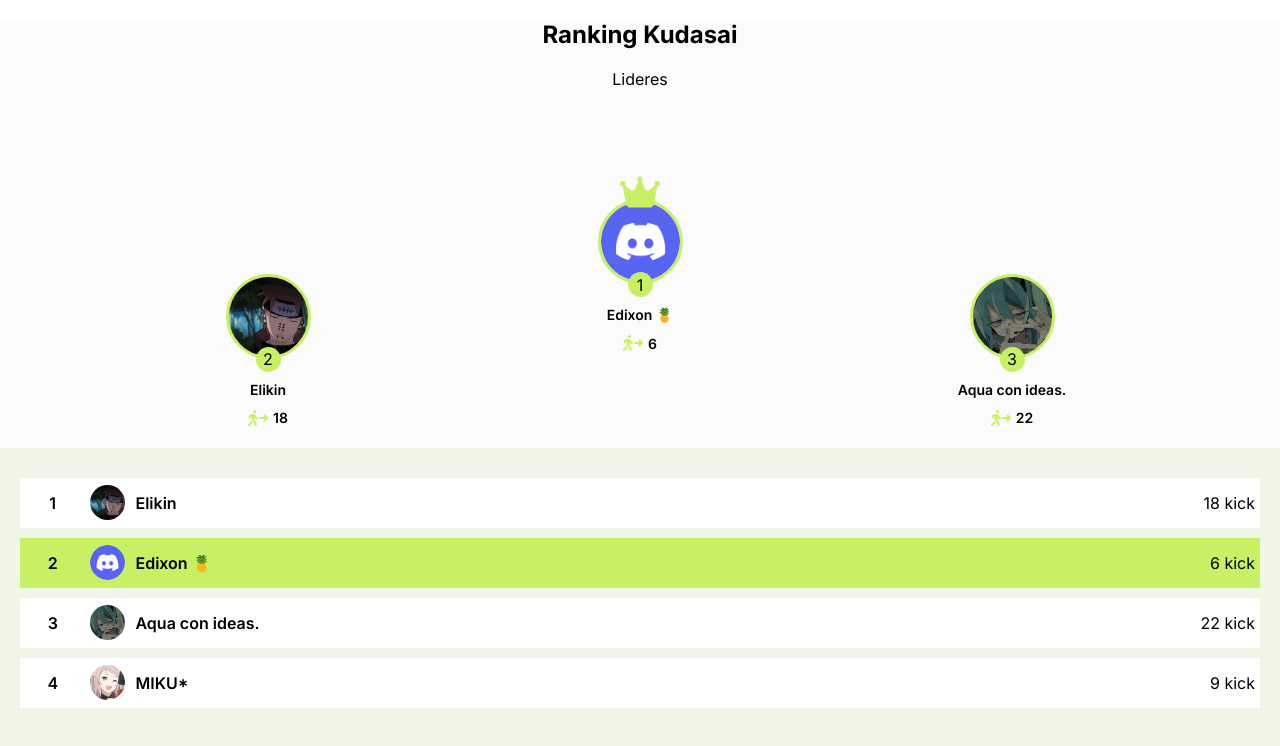
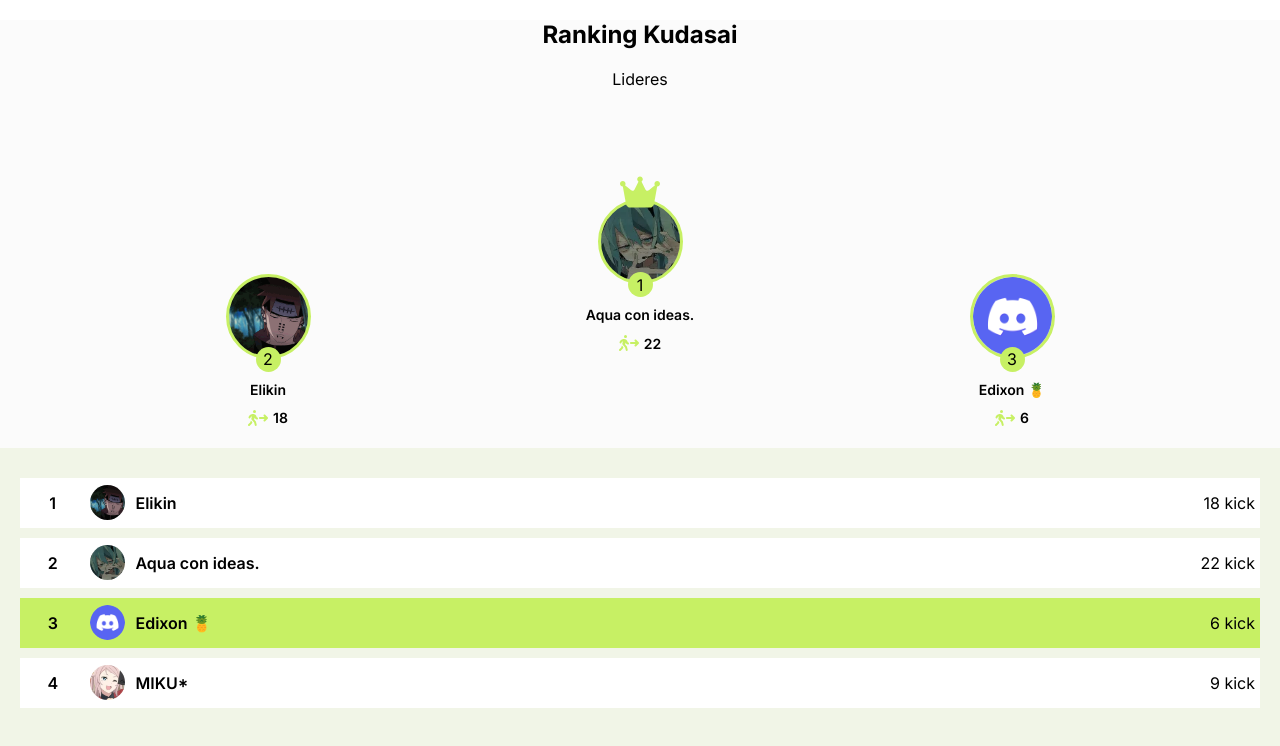
Before and after one commit to EdixonAlberto/ranking-kudasai, a Next.js app: page / in a window 1280 px wide. Shown: the top 746 px of the page. Built offline with nearby package versions, Linux system fonts and the light colour scheme.

Commit message:
fix error in template page and add documentation

```diff
--- a/public/static/json/users.json
+++ b/public/static/json/users.json
@@ -4,6 +4,14 @@
     "username": "elikin",
     "avatar": "/static/img/avatars/elikin.gif",
     "kick": 18,
+    "ban": 0,
+    "warn": 0
+  },
+  {
+    "nick": "Aqua con ideas.",
+    "username": "ruyzu.",
+    "avatar": "/static/img/avatars/aqua.webp",
+    "kick": 22,
     "ban": 0,
     "warn": 0
   },
@@ -16,14 +24,6 @@
     "warn": 0
   },
   {
-    "nick": "Aqua con ideas.",
-    "username": "ruyzu.",
-    "avatar": "/static/img/avatars/aqua.webp",
-    "kick": 22,
-    "ban": 0,
-    "warn": 0
-  },
-  {
     "nick": "MIKU*",
     "username": "miku8830",
     "avatar": "/static/img/avatars/miku.webp",
--- a/src/app/page.tsx
+++ b/src/app/page.tsx
@@ -77,7 +77,7 @@ export default function Ranking() {
         <ul className={styles.container}>
           {users.map((user, i) => {
             return (
-              <li className={styles.item + (user.username === userSession.name ? ' ' + styles.active : '')}>
+              <li key={i} className={styles.item + (user.username === userSession.name ? ' ' + styles.active : '')}>
                 <span>{i + 1}</span>
                 <img src={Tools.getAvatar(user)} alt={`Avatar ${user.nick}`} />
                 <span>{user.nick}</span>
```
Also changed, not shown: package.json (+11 -2 lines).
